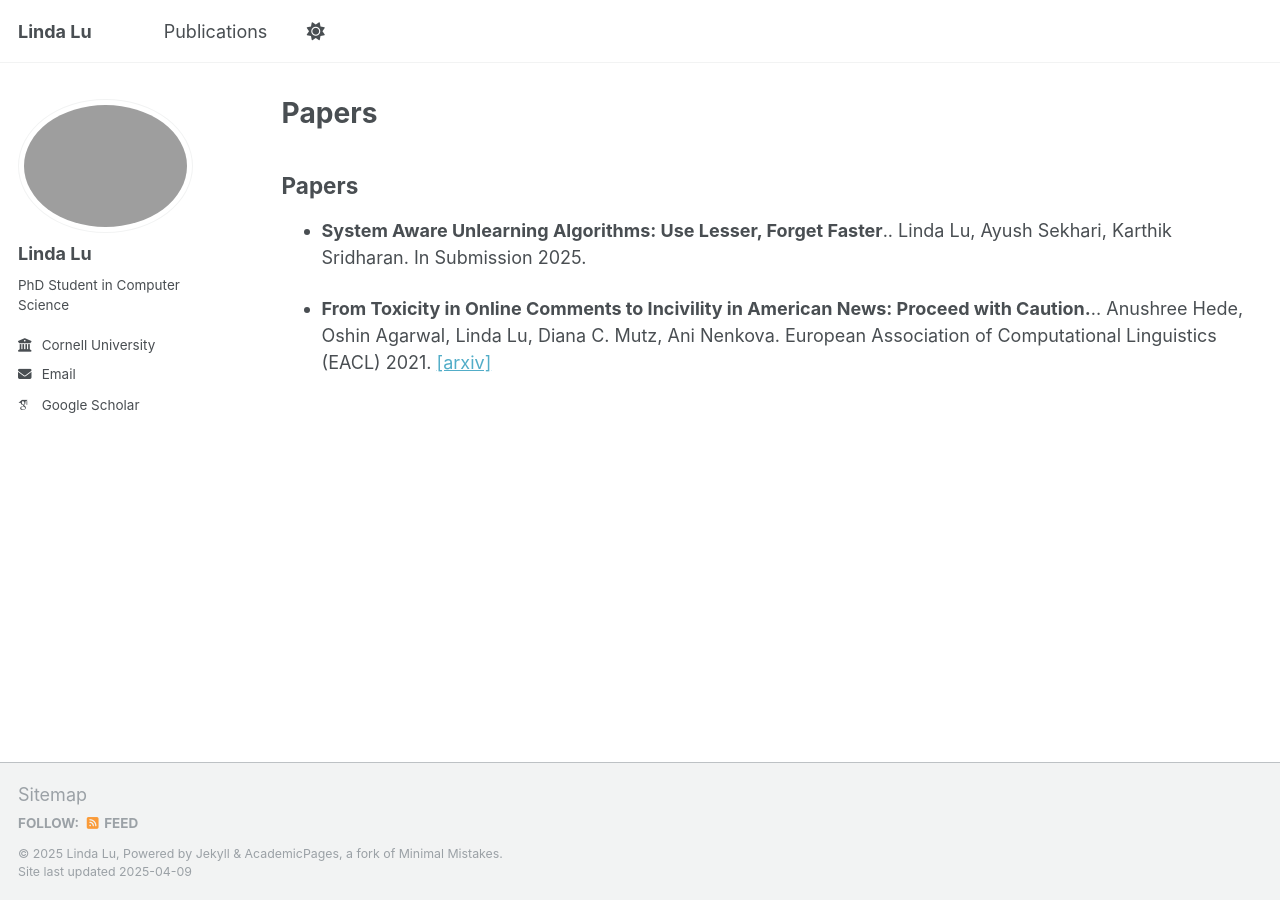
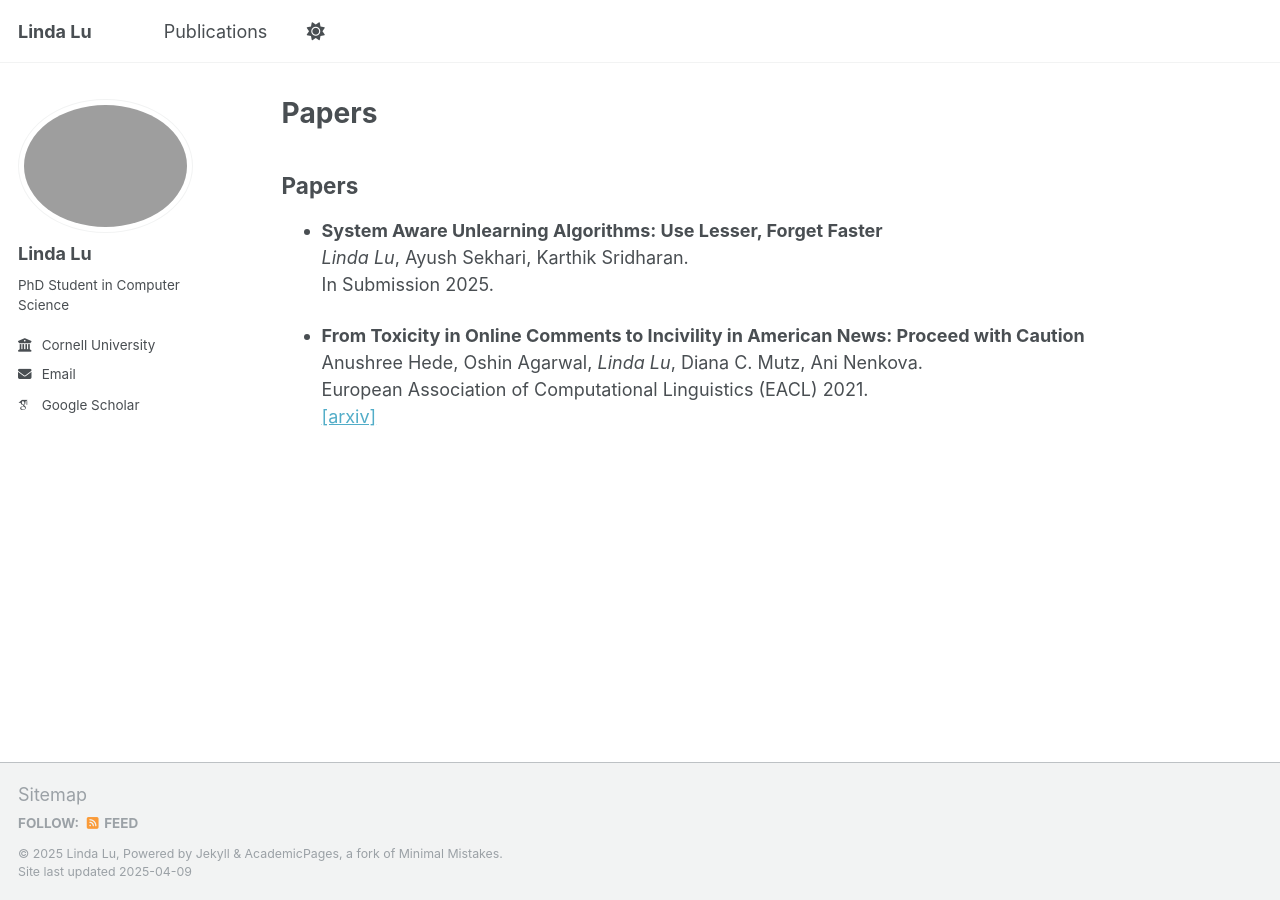
Before and after one commit to lu-linda/lu-linda.github.io, a Jekyll site: the page built from _pages/papers.md, in a window 1280 px wide. Built offline with Jekyll 4.4.1, drawn with Linux system fonts in a browser that asks for light colours; some web fonts are replaced.

```diff
--- a/_pages/papers.md
+++ b/_pages/papers.md
@@ -8,11 +8,11 @@ author_profile: true
 Papers
 -----
 
-- **System Aware Unlearning Algorithms: Use Lesser, Forget Faster**..
-  Linda Lu, Ayush Sekhari, Karthik Sridharan.
+- **System Aware Unlearning Algorithms: Use Lesser, Forget Faster**\
+  *Linda Lu*, Ayush Sekhari, Karthik Sridharan.\
   In Submission 2025.
 
-- **From Toxicity in Online Comments to Incivility in American News: Proceed with Caution.**..
-  Anushree Hede, Oshin Agarwal, Linda Lu, Diana C. Mutz, Ani Nenkova.
-  European Association of Computational Linguistics (EACL) 2021.
+- **From Toxicity in Online Comments to Incivility in American News: Proceed with Caution**\
+  Anushree Hede, Oshin Agarwal, *Linda Lu*, Diana C. Mutz, Ani Nenkova.\
+  European Association of Computational Linguistics (EACL) 2021.\
   [[arxiv]](https://arxiv.org/abs/2102.03671)
```
